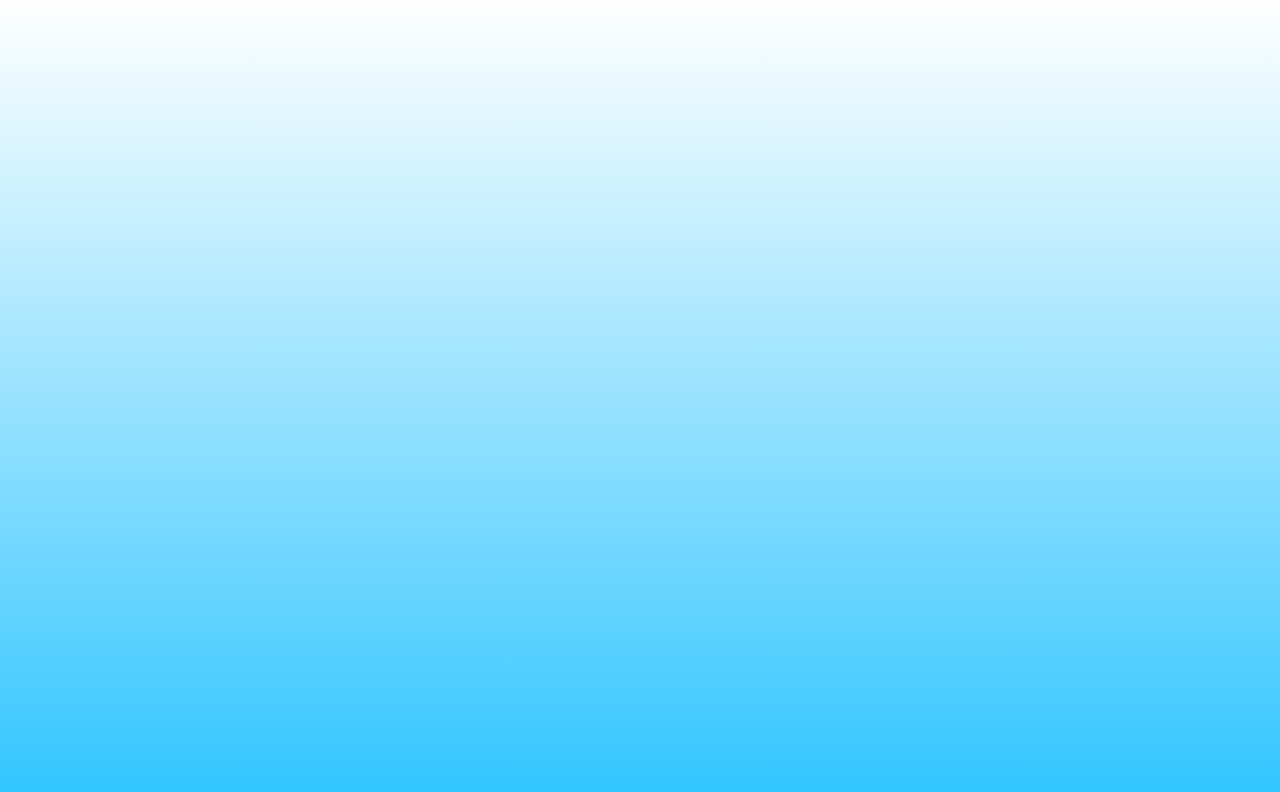
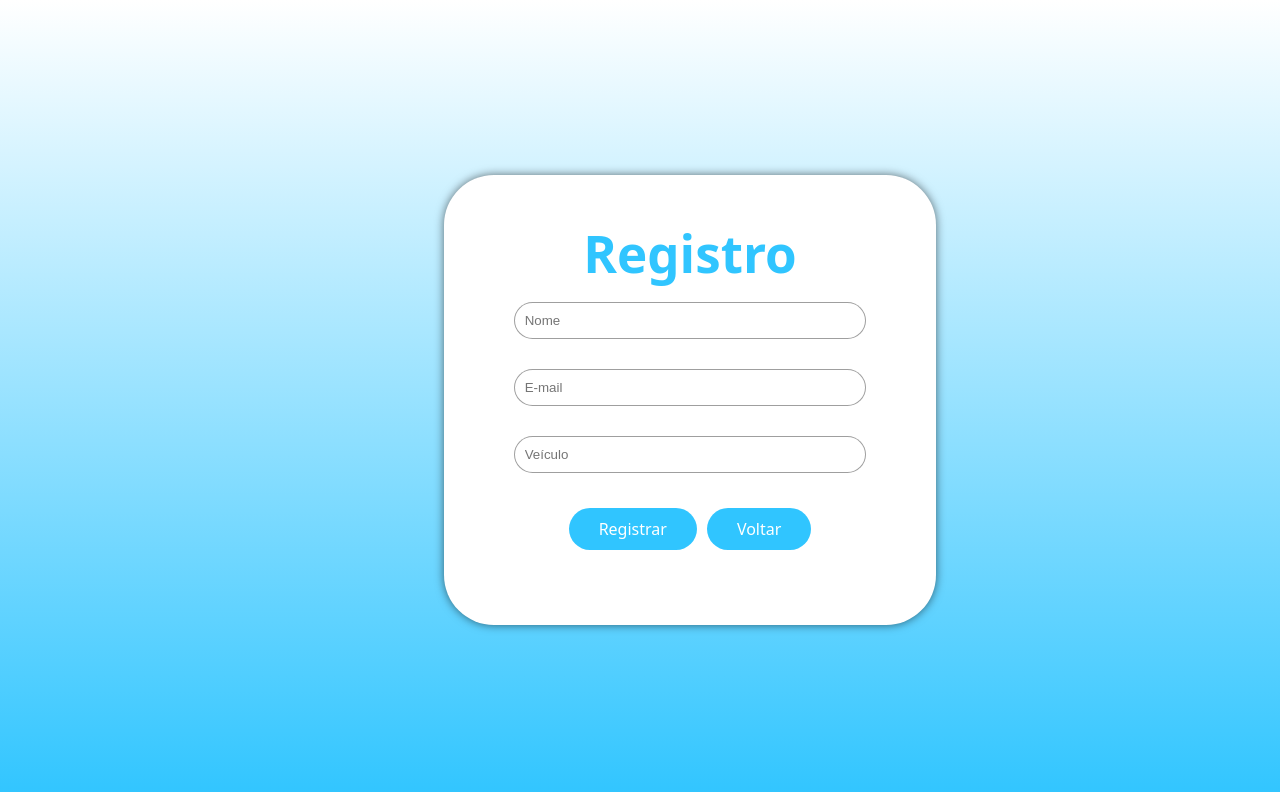
Before and after one commit to ViniciusLeopoldino/FRONT-END-DESIGN-ENGINEERING, a React (Vite) app in the folder portoAutoCheck-v3/portoAutoCheck/: page /Registro in a window 1280 px wide. Before the commit this address had no page. Shown: the top 792 px of the page. Built offline with nearby package versions, Linux system fonts and the light colour scheme.

Commit message:
chore: Update login page styles, add registration and password reset functionality

```diff
--- a/portoAutoCheck-v3/portoAutoCheck/src/components/MenuLateral/MenuLateral.module.css
+++ b/portoAutoCheck-v3/portoAutoCheck/src/components/MenuLateral/MenuLateral.module.css
@@ -24,18 +24,18 @@
   list-style-type: none; /* Remove a marcação dos itens */
   padding: 0; /* Remove o espaçamento interno */
   margin-bottom: auto; /* Empurra os itens para a parte superior */
-
+  margin-top: 50px; /* Espaço acima dos itens */
 }
 
 /* Estilo dos links do menu */
 .menuItems li {
-  margin-bottom: 15px; /* Espaçamento entre os itens */
+  margin-bottom: 25px; /* Espaçamento entre os itens */
 }
 
 .menuItems a {
   color: #fff; /* Cor do texto dos links */
   text-decoration: none; /* Remove a decoração padrão dos links */
-  font-size: 18px; /* Tamanho do texto */
+  font-size: 25px; /* Tamanho do texto */
 }
 
 .menuItems a:hover {
--- a/portoAutoCheck-v3/portoAutoCheck/src/components/MenuLateral/MenuLateral.tsx
+++ b/portoAutoCheck-v3/portoAutoCheck/src/components/MenuLateral/MenuLateral.tsx
@@ -10,7 +10,6 @@ const MenuLateral: React.FC = () => {
         <img src={logo} alt="Logo" />
       </div>
       <ul className={styles.menuItems}>
-        <li><Link to="/menu">Menu</Link></li>
         <li><Link to="/perfil">Perfil</Link></li>
         <li><Link to="/manutencao">Manutenção</Link></li>
         <li><Link to="/oficina-proxima">Oficina Próxima</Link></li>
--- a/portoAutoCheck-v3/portoAutoCheck/src/pages/Login.tsx
+++ b/portoAutoCheck-v3/portoAutoCheck/src/pages/Login.tsx
@@ -11,7 +11,7 @@ const Login: React.FC = () => {
   const handleSubmit = (event: React.FormEvent<HTMLFormElement>) => {
     event.preventDefault();
     // Lógica para autenticação aqui, se necessário
-    navigate('/menu'); // Redireciona para a página de menu após o login
+    navigate('/perfil'); // Redireciona para a página de menu após o login
   };
 
   const handleRegister = () => {
--- a/portoAutoCheck-v3/portoAutoCheck/src/pages/Registro.tsx
+++ b/portoAutoCheck-v3/portoAutoCheck/src/pages/Registro.tsx
@@ -1,19 +1,40 @@
 import React from 'react';
+import { useNavigate } from 'react-router-dom';
 import Form from '../components/Form/Form';
 import Input from '../components/Input/Input';
 import Button from '../components/Button/Button';
+import styles from '../styles/pages/Registro.module.css'; // Adicione este arquivo CSS para estilização
 
 const Registro: React.FC = () => {
+  const navigate = useNavigate();
+
+  const handleBack = () => {
+    navigate('/'); // Redireciona para a página de login
+  };
+
   return (
-    <div>
+    <div className={styles.container}>
+      <header className={styles.header}>
+
+      </header>
+      <main className={styles.main}>
       <h1>Registro</h1>
-      <Form>
-        <Input type="text" id="name" name="name" placeholder="Nome" />
-        <Input type="text" id="email" name="email" placeholder="E-mail" />
-        <Input type="text" id="vehicle" name="vehicle" placeholder="Veículo" />
-        <Button type="submit">Registrar</Button>
-        <Button type="button" onClick={() => alert('Voltar')}>Voltar</Button>
-      </Form>
+        <Form onSubmit={() => { /* Adicione sua lógica de envio aqui */ }}>
+          <div className={styles.inputGroup}>
+            <Input type="text" id="name" name="name" placeholder="Nome" />
+          </div>
+          <div className={styles.inputGroup}>
+            <Input type="text" id="email" name="email" placeholder="E-mail" />
+          </div>
+          <div className={styles.inputGroup}>
+            <Input type="text" id="vehicle" name="vehicle" placeholder="Veículo" />
+          </div>
+          <div className={styles.buttonGroup}>
+            <Button type="submit">Registrar</Button>
+            <Button type="button" onClick={handleBack}>Voltar</Button>
+          </div>
+        </Form>
+      </main>
     </div>
   );
 };
--- a/portoAutoCheck-v3/portoAutoCheck/src/pages/ResetSenha.tsx
+++ b/portoAutoCheck-v3/portoAutoCheck/src/pages/ResetSenha.tsx
@@ -1,17 +1,23 @@
 import React from 'react';
+import { useNavigate } from 'react-router-dom';
 import Form from '../components/Form/Form';
 import Input from '../components/Input/Input';
 import Button from '../components/Button/Button';
 import styles from '../styles/pages/ResetSenha.module.css'; // Adicione este arquivo CSS para estilização
 
 const ResetSenha: React.FC = () => {
+  const navigate = useNavigate();
+
+  const handleBack = () => {
+    navigate('/'); // Redireciona para a página de login
+  };
+
   return (
     <div className={styles.container}>
       <header className={styles.header}>
-
+        <h1>Recuperar Senha</h1>
       </header>
       <main className={styles.main}>
-      <h1>Recuperar Senha</h1>
         <Form onSubmit={() => { /* Adicione sua lógica de envio aqui */ }}>
           <div className={styles.inputGroup}>
             <Input type="email" id="email" name="email" placeholder="E-mail" />
@@ -24,6 +30,7 @@ const ResetSenha: React.FC = () => {
           </div>
           <div className={styles.buttonGroup}>
             <Button type="submit">Enviar</Button>
+            <Button type="button" onClick={handleBack}>Voltar</Button>
           </div>
         </Form>
       </main>
--- a/portoAutoCheck-v3/portoAutoCheck/src/routes/AppRoutes.tsx
+++ b/portoAutoCheck-v3/portoAutoCheck/src/routes/AppRoutes.tsx
@@ -2,26 +2,26 @@ import React from 'react';
 import { BrowserRouter as Router, Route, Routes } from 'react-router-dom';
 import Layout from '../components/Layout/Layout';
 import Login from '../pages/Login';
-import Menu from '../pages/Menu';
 import Perfil from '../pages/Perfil';
 import Manutencao from '../pages/Manutencao';
 import OficinaProxima from '../pages/OficinaProxima';
 import FaleConosco from '../pages/FaleConosco';
 import IntegrantesPage from '../pages/Integrantes';
 import ResetSenha from '../pages/ResetSenha';
+import Registro from '../pages/Registro';
 
 const AppRoutes: React.FC = () => {
   return (
     <Router>
       <Routes>
         <Route path="/" element={<Login />} />
-        <Route path="/menu" element={<Layout><Menu /></Layout>} />
         <Route path="/perfil" element={<Layout><Perfil /></Layout>} />
         <Route path="/manutencao" element={<Layout><Manutencao /></Layout>} />
         <Route path="/oficina-proxima" element={<Layout><OficinaProxima /></Layout>} />
         <Route path="/fale-conosco" element={<Layout><FaleConosco /></Layout>} />
         <Route path="/integrantes" element={<Layout><IntegrantesPage /></Layout>} />
         <Route path="/ResetSenha" element={<ResetSenha />} />
+        <Route path="/Registro" element={<Registro />} />
       </Routes>
     </Router>
   );
--- a/portoAutoCheck-v3/portoAutoCheck/src/styles/pages/Registro.module.css
+++ b/portoAutoCheck-v3/portoAutoCheck/src/styles/pages/Registro.module.css
@@ -0,0 +1,61 @@
+/* Media Query para dispositivos móveis */
+@media only screen and (max-width: 768px) {
+    .container {
+      width: 95%; /* Alterado para ocupar 95% da largura da viewport */
+    }
+
+    button {
+      padding: 10px 20px; /* Reduzido o padding horizontal dos botões */
+    }
+  }
+
+  html {
+    font-family: system-ui, -apple-system, BlinkMacSystemFont, 'Segoe UI', Roboto, Oxygen, Ubuntu, Cantarell, 'Open Sans', 'Helvetica Neue', sans-serif;
+  }
+
+  body {
+    font: caption; /* Alterado para fonte caption */
+    margin: 0; /* Removido margin */
+    padding: 0; /* Removido padding */
+    display: flex; /* Altera o display para flex */
+    flex-direction: column; /* Alterado para column */
+    min-height: 100vh; /* Alterado para ocupar 100% da altura da viewport */
+    background-image: linear-gradient(rgb(255, 255, 255), #30C5FF); /* Alterado para gradiente */
+    align-items: center; /* Alinha itens horizontalmente no centro */
+    justify-content: center; /* Alinha itens verticalmente no centro */
+    color: #30C5FF; /* Alterando texto para azul */
+  }
+
+  .container {
+    text-align: center; /* Centraliza o texto */
+    background-color: #fff; /* Alterado para branco */
+    padding: 50px; /* altera a distância interna do container */
+    border-radius: 50px; /* Altera o raio da borda do container */
+    box-shadow: 0 0 10px rgba(0, 0, 0, 0.555); /* Adiciona sombra ao container */
+    width: 100%; /* Alterado para ocupar 90% da largura da viewport */
+    max-width: 500px; /* Adicionado limite de largura */
+    margin: auto; /* Centraliza o container */
+  }
+
+  .inputGroup {
+    margin-bottom: 30px; /* altera a distância entre os elementos */
+    width: 100%; /* altera a largura do input */
+  }
+
+  .inputGroup label {
+    text-align: left; /* Alinha o texto à esquerda */
+    display: block; /* altera o display para block que ocupa toda a largura */
+    margin-bottom: 0px; /* altera a distância entre os elementos */
+    color: #6363639d;
+  }
+
+  .inputGroup input,
+  .inputGroup select {
+    width: 100%; /* altera a largura do input */
+    padding: 10px; /* altera o padding do input */
+    border-radius: 30px; /* altera o raio da borda do input */
+    background-color: #fff; /* Alterado para branco */
+    border: 1px solid #6363639d; /* Adiciona borda ao input */
+    box-sizing: border-box; /* Adicionado para incluir padding e borda no tamanho total */
+    margin-top: 0px; /* altera a distância entre os elementos */
+  }
--- a/portoAutoCheck-v3/portoAutoCheck/src/styles/pages/ResetSenha.module.css
+++ b/portoAutoCheck-v3/portoAutoCheck/src/styles/pages/ResetSenha.module.css
@@ -1,69 +1,62 @@
-.container {
-  display: flex;
-  flex-direction: column;
-  align-items: center;
-  justify-content: center;
-  height: 100vh;
-  background: linear-gradient(rgb(255, 255, 255), #30C5FF);
-  color: #30C5FF;
-  font-size: small;
-  text-align: center;
+/* Media Query para dispositivos móveis */
+@media only screen and (max-width: 768px) {
+  .container {
+    width: 95%; /* Alterado para ocupar 95% da largura da viewport */
+  }
+
+  button {
+    padding: 10px 20px; /* Reduzido o padding horizontal dos botões */
+  }
 }
 
-.header {
-  text-align: center;
-  margin-bottom: 20px;
+html {
+  font-family: system-ui, -apple-system, BlinkMacSystemFont, 'Segoe UI', Roboto, Oxygen, Ubuntu, Cantarell, 'Open Sans', 'Helvetica Neue', sans-serif;
 }
 
-.main {
-  display: flex;
-  flex-direction: column;
-  align-items: center;
-  background-color: #fff;
-  padding: 20px;
-  border-radius: 50px;
-  box-shadow: 0 0 10px rgba(0, 0, 0, 0.555);
-  width: 90%; /* Ocupa 90% da largura da viewport */
-  max-width: 500px;
+body {
+  font: caption; /* Alterado para fonte caption */
+  margin: 0; /* Removido margin */
+  padding: 0; /* Removido padding */
+  display: flex; /* Altera o display para flex */
+  flex-direction: column; /* Alterado para column */
+  min-height: 100vh; /* Alterado para ocupar 100% da altura da viewport */
+  background-image: linear-gradient(rgb(255, 255, 255), #30C5FF); /* Alterado para gradiente */
+  align-items: center; /* Alinha itens horizontalmente no centro */
+  justify-content: center; /* Alinha itens verticalmente no centro */
+  color: #30C5FF; /* Alterando texto para azul */
+}
+
+.container {
+  font-size: small;
+  text-align: center; /* Centraliza o texto */
+  background-color: #fff; /* Alterado para branco */
+  padding: 50px; /* altera a distância interna do container */
+  border-radius: 50px; /* Altera o raio da borda do container */
+  box-shadow: 0 0 10px rgba(0, 0, 0, 0.555); /* Adiciona sombra ao container */
+  width: 100%; /* Alterado para ocupar 90% da largura da viewport */
+  max-width: 500px; /* Adicionado limite de largura */
+  margin: auto; /* Centraliza o container */
 }
 
 .inputGroup {
-  margin-bottom: 20px;
-  width: 100%;
+  margin-bottom: 30px; /* altera a distância entre os elementos */
+  width: 100%; /* altera a largura do input */
 }
 
 .inputGroup label {
-  display: block;
-  margin-bottom: 10px;
-  text-align: left;
+  text-align: left; /* Alinha o texto à esquerda */
+  display: block; /* altera o display para block que ocupa toda a largura */
+  margin-bottom: 0px; /* altera a distância entre os elementos */
+  color: #6363639d;
 }
 
-.inputGroup input {
-  width: 100%;
-  padding: 8px;
-  border-radius: 30px;
-  border: 1px solid #ccc;
-  box-sizing: border-box;
-  margin-top: 5px;
+.inputGroup input,
+.inputGroup select {
+  width: 100%; /* altera a largura do input */
+  padding: 10px; /* altera o padding do input */
+  border-radius: 30px; /* altera o raio da borda do input */
+  background-color: #fff; /* Alterado para branco */
+  border: 1px solid #6363639d; /* Adiciona borda ao input */
+  box-sizing: border-box; /* Adicionado para incluir padding e borda no tamanho total */
+  margin-top: 0px; /* altera a distância entre os elementos */
 }
-
-.buttonGroup {
-  display: flex;
-  justify-content: center;
-  margin-top: 20px;
-}
-
-.buttonGroup button {
-  padding: 10px 30px;
-  background-color: #30C5FF;
-  color: #fff;
-  border: none;
-  border-radius: 30px;
-  cursor: pointer;
-  margin-right: 10px;
-  text-decoration: none;
-}
-
-.buttonGroup button:last-child {
-  margin-right: 0;
-}
```
Also changed, not shown: portoAutoCheck-v3/portoAutoCheck/src/pages/Menu.tsx (deleted, +0 -12 lines), portoAutoCheck-v3/portoAutoCheck/src/styles/pages/Menu.module.css (deleted).
